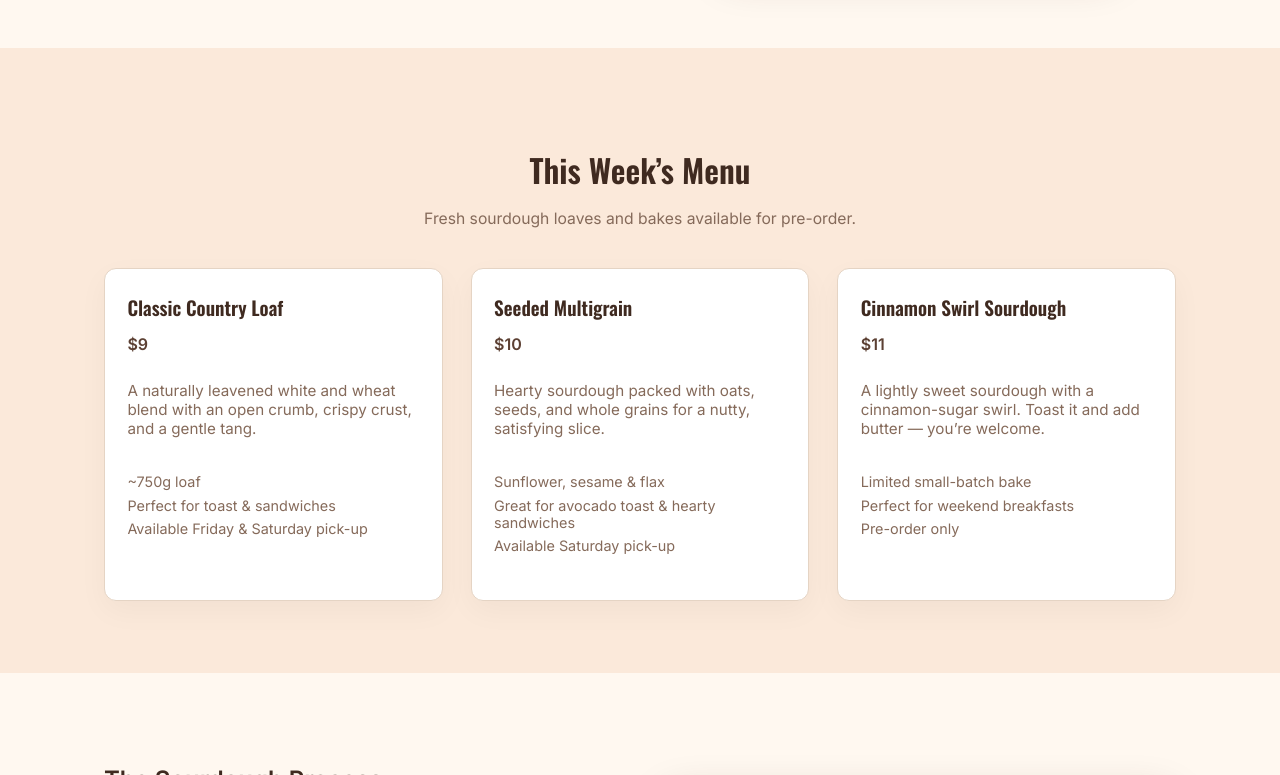
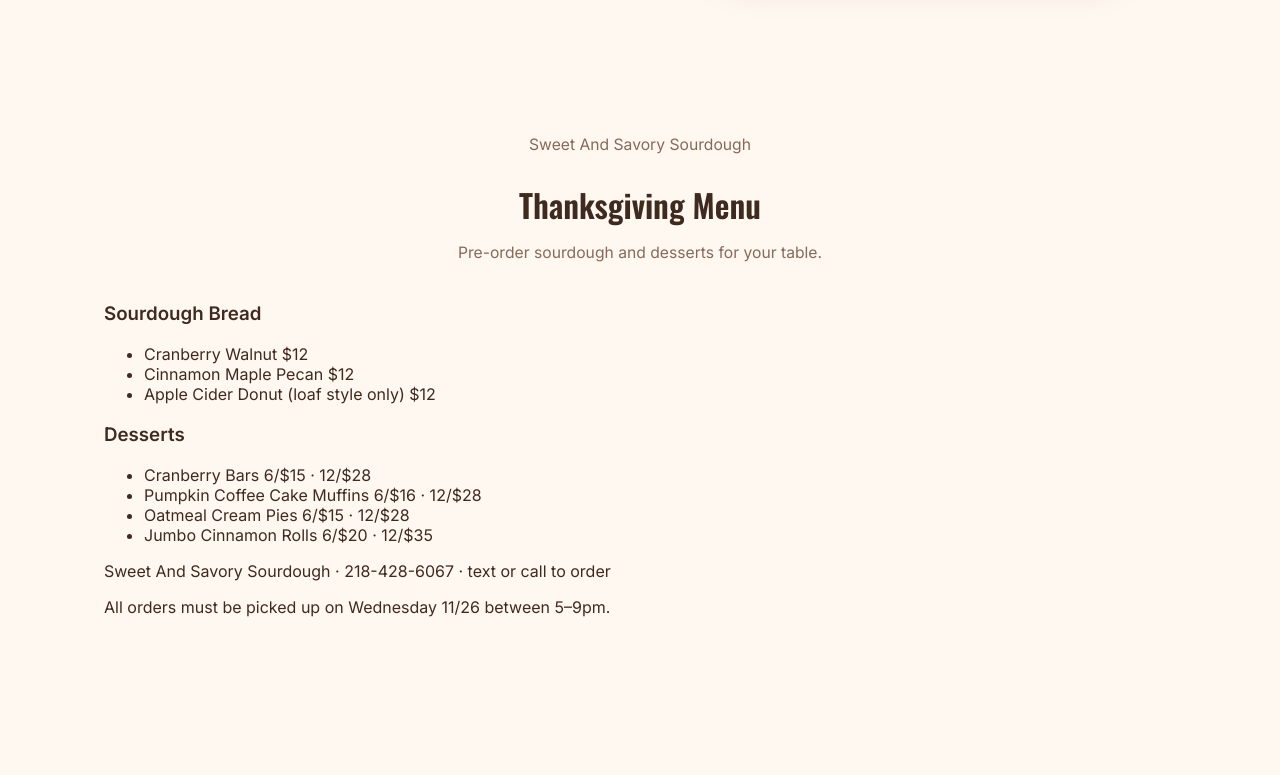
Before and after one commit to adamholden7/SweetAndSavorySourdough, a Jekyll site: the page built from index.md, in a window 1280 px wide and 900 px high, scrolled down 1000 px, cut to the strip 125-900 px from the top of the window. Built offline with Jekyll 4.4.1, drawn with Linux system fonts in a browser that asks for light colours.

Commit message:
Update index.md

```diff
--- a/index.md
+++ b/index.md
@@ -55,56 +55,74 @@ description: Small-batch sourdough loaves and treats baked fresh in Hannah's hom
 </section>
 
 {% if site.data.client.show_menu != false %}
-<section id="menu" class="section section-alt">
+<section id="menu" class="section menu-section">
   <div class="container">
-    <header class="section-header">
-      <h2>This Week’s Menu</h2>
-      <p>Fresh sourdough loaves and bakes available for pre-order.</p>
+    <header class="section-header menu-header">
+      <p class="menu-eyebrow">
+        {{ site.data.client.business_name | default: "Sweet & Savory Sourdough" }}
+      </p>
+      <h2 class="menu-title-script">
+        {{ site.data.client.seasonal_menu_title | default: "Seasonal Menu" }}
+      </h2>
+      <p class="menu-subtitle">Pre-order sourdough and desserts for your table.</p>
     </header>
 
-    <div class="card-grid">
-      <article class="card">
-        <h3>Classic Country Loaf</h3>
-        <p class="card-price">$9</p>
-        <p class="card-text">
-          A naturally leavened white and wheat blend with an open crumb, crispy crust, and a gentle tang.
-        </p>
-        <ul class="card-list">
-          <li>~750g loaf</li>
-          <li>Perfect for toast &amp; sandwiches</li>
-          <li>Available Friday &amp; Saturday pick-up</li>
+    <div class="menu-card">
+      <div class="menu-inner">
+        <h3 class="menu-category">Sourdough Bread</h3>
+        <ul class="menu-list">
+          <li class="menu-item">
+            <span class="menu-item-name">Cranberry Walnut</span>
+            <span class="menu-item-price">$12</span>
+          </li>
+          <li class="menu-item">
+            <span class="menu-item-name">Cinnamon Maple Pecan</span>
+            <span class="menu-item-price">$12</span>
+          </li>
+          <li class="menu-item">
+            <span class="menu-item-name">Apple Cider Donut <span class="menu-item-note">(loaf style only)</span></span>
+            <span class="menu-item-price">$12</span>
+          </li>
         </ul>
-      </article>
 
-      <article class="card">
-        <h3>Seeded Multigrain</h3>
-        <p class="card-price">$10</p>
-        <p class="card-text">
-          Hearty sourdough packed with oats, seeds, and whole grains for a nutty, satisfying slice.
-        </p>
-        <ul class="card-list">
-          <li>Sunflower, sesame &amp; flax</li>
-          <li>Great for avocado toast &amp; hearty sandwiches</li>
-          <li>Available Saturday pick-up</li>
+        <h3 class="menu-category">Desserts</h3>
+        <ul class="menu-list">
+          <li class="menu-item">
+            <span class="menu-item-name">Cranberry Bars</span>
+            <span class="menu-item-price">6/$15 · 12/$28</span>
+          </li>
+          <li class="menu-item">
+            <span class="menu-item-name">Pumpkin Coffee Cake Muffins</span>
+            <span class="menu-item-price">6/$16 · 12/$28</span>
+          </li>
+          <li class="menu-item">
+            <span class="menu-item-name">Oatmeal Cream Pies</span>
+            <span class="menu-item-price">6/$15 · 12/$28</span>
+          </li>
+          <li class="menu-item">
+            <span class="menu-item-name">Jumbo Cinnamon Rolls</span>
+            <span class="menu-item-price">6/$20 · 12/$35</span>
+          </li>
         </ul>
-      </article>
 
-      <article class="card">
-        <h3>Cinnamon Swirl Sourdough</h3>
-        <p class="card-price">$11</p>
-        <p class="card-text">
-          A lightly sweet sourdough with a cinnamon-sugar swirl. Toast it and add butter — you’re welcome.
-        </p>
-        <ul class="card-list">
-          <li>Limited small-batch bake</li>
-          <li>Perfect for weekend breakfasts</li>
-          <li>Pre-order only</li>
-        </ul>
-      </article>
+        <div class="menu-footer">
+          <p class="menu-contact">
+            {{ site.data.client.business_name | default: "Sweet & Savory Sourdough" }} ·
+            <a href="tel:{{ site.data.client.phone | replace: '-', '' | replace: ' ', '' }}">
+              {{ site.data.client.phone }}
+            </a>
+            · text or call to order
+          </p>
+          <p class="menu-note">
+            {{ site.data.client.seasonal_menu_note | default: "All orders must be picked up during the specified pick-up window." }}
+          </p>
+        </div>
+      </div>
     </div>
   </div>
 </section>
 {% endif %}
+
 
 <section id="process" class="section">
   <div class="container grid-2">
```
